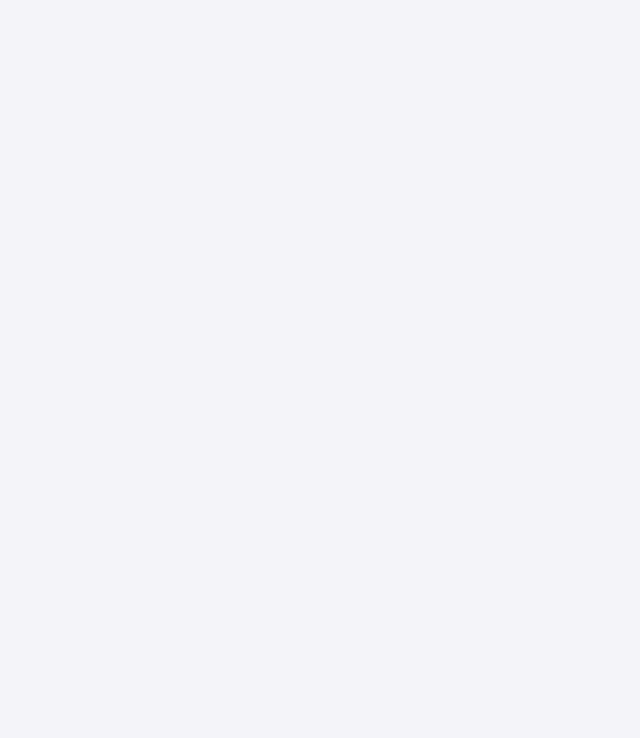
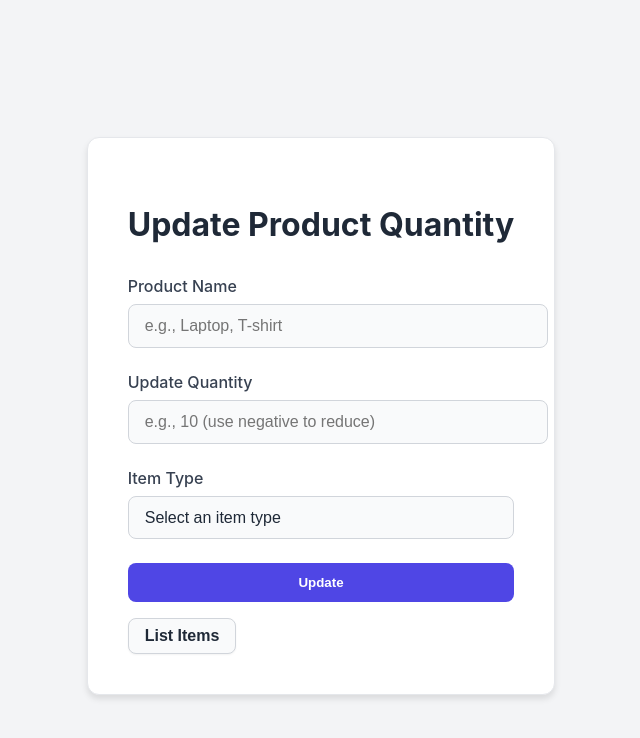
Before and after one commit to naresh-2026/warehouseProducts, a React (Create React App) app in the folder frontend/: page /updateform in a window 1280 px wide. Before the commit this address had no page. Shown: the top 738 px of the page, without its empty margins (319-959 px from the left). Built offline with nearby package versions, Linux system fonts and the light colour scheme.

Commit message:
provided with update and delte options

```diff
--- a/frontend/src/App.js
+++ b/frontend/src/App.js
@@ -30,6 +30,7 @@ import LoginPage from './LoginPage';
 import SignupPage from './SignupPage';
 import ProductForm from './ProductForm';
 import ProductList from './ProductList';
+import UpdateForm from './UpdateForm';
 
 function App() {
   return (
@@ -39,6 +40,7 @@ function App() {
         <Route path="/signup" element={<SignupPage />} />
         <Route path="/productform" element={<ProductForm />} />
         <Route path="/productlist" element={<ProductList />} />
+        <Route path="/updateform" element={<UpdateForm />} />
         <Route path="/" element={<LoginPage />} /> {/* Optional: default route */}
       </Routes>
     </BrowserRouter>
--- a/frontend/src/ProductForm.jsx
+++ b/frontend/src/ProductForm.jsx
@@ -74,6 +74,10 @@ const ProductForm = () => {
 
   const handleNavigateToList = () => {
     navigate('/ProductList', { state: { username } });
+  };
+
+  const handleNavigateToUpdate = () => {
+    navigate('/UpdateForm', { state: { username } });
   };
 
   return (
@@ -163,7 +167,13 @@ const ProductForm = () => {
         >
             List Items
         </button>
-
+        <button
+            type="button"
+            onClick={handleNavigateToUpdate}
+            className="list-items-button"
+        >
+            update items
+        </button>
         {message && (
           <div
             className={`message-display ${
--- /dev/null
+++ b/frontend/src/UpdateForm.css
@@ -0,0 +1,133 @@
+body, html, #root {
+  height: 100%;
+  margin: 0;
+  font-family: 'Inter', sans-serif;
+  background-color: #f3f4f6;
+}
+
+.container {
+  display: flex;
+  justify-content: center;
+  align-items: center;
+  min-height: 100vh;
+  padding: 1rem;
+}
+
+.update-form-card {
+  background-color: #ffffff;
+  padding: 2.5rem;
+  border-radius: 0.75rem;
+  box-shadow: 0 4px 6px rgba(0, 0, 0, 0.1);
+  width: 90%;
+  max-width: 500px;
+  border: 1px solid #e5e7eb;
+}
+
+.form-title {
+  font-size: 2rem;
+  font-weight: bold;
+  text-align: center;
+  color: #1f2937;
+  margin-bottom: 2rem;
+}
+
+.form-group {
+  margin-bottom: 1.5rem;
+}
+
+.form-label {
+  display: block;
+  font-weight: 500;
+  color: #374151;
+  margin-bottom: 0.5rem;
+}
+
+.form-input, .form-select {
+  display: block;
+  width: 100%;
+  padding: 0.75rem 1rem;
+  border: 1px solid #d1d5db;
+  border-radius: 0.5rem;
+  font-size: 1rem;
+  color: #1f2937;
+  background-color: #f9fafb;
+  transition: border-color 0.2s, box-shadow 0.2s;
+  -webkit-appearance: none;
+  -moz-appearance: none;
+  appearance: none;
+}
+
+.form-input:focus, .form-select:focus {
+  outline: none;
+  border-color: #4f46e5;
+  box-shadow: 0 0 0 3px rgba(79, 70, 229, 0.2);
+}
+
+.form-select {
+  cursor: pointer;
+}
+
+.update-button {
+  display: block;
+  width: 100%;
+  padding: 0.75rem;
+  background-color: #4f46e5;
+  color: white;
+  font-weight: bold;
+  border: none;
+  border-radius: 0.5rem;
+  cursor: pointer;
+  transition: background-color 0.2s;
+}
+
+.update-button:hover {
+  background-color: #4338ca;
+}
+
+.update-button:disabled {
+  background-color: #9ca3af;
+  cursor: not-allowed;
+}
+
+.message-display {
+  text-align: center;
+  margin-top: 1.5rem;
+  padding: 1rem;
+  border-radius: 0.5rem;
+  font-weight: 500;
+  box-shadow: 0 1px 3px rgba(0, 0, 0, 0.1);
+}
+
+.message-success {
+  background-color: #d1fae5;
+  color: #065f46;
+}
+
+.message-error {
+  background-color: #fee2e2;
+  color: #b91c1c;
+}
+
+.list-items-button {
+  display: inline-block;
+  padding: 0.5rem 1rem;
+  margin-top: 1rem;
+  border: 1px solid #d1d5db;
+  border-radius: 0.5rem;
+  background-color: #f9fafb;
+  color: #1f2937;
+  font-size: 1rem;
+  font-weight: bold;
+  cursor: pointer;
+  transition: background-color 0.2s, color 0.2s;
+  box-shadow: 0 1px 2px rgba(0, 0, 0, 0.05);
+}
+
+.list-items-button:hover {
+  background-color: #4f46e5;
+  color: white;
+}
+
+.list-items-button:active {
+  background-color: #4338ca;
+}
--- /dev/null
+++ b/frontend/src/UpdateForm.jsx
@@ -0,0 +1,155 @@
+import React, { useState } from 'react';
+import { useLocation, useNavigate } from "react-router-dom";
+import './UpdateForm.css'; // Import the CSS file
+import API_BASE_URL from "./config";
+
+const UpdateForm = () => {
+    const location = useLocation();
+    const navigate = useNavigate();
+    const { username } = location.state || {}; // Get username from navigation state
+
+    const [productName, setProductName] = useState('');
+    const [quantityToUpdate, setQuantityToUpdate] = useState('');
+    const [itemType, setItemType] = useState('');
+
+    const [isLoading, setIsLoading] = useState(false);
+    const [message, setMessage] = useState(null);
+
+    // Hardcoded item types as requested
+    const itemTypes = ['Electronics', 'Books', 'Apparel', 'Home Goods', 'Others'];
+
+    const handleSubmit = async (e) => {
+        e.preventDefault();
+
+        // Check if all required fields are filled
+        if (!productName || !quantityToUpdate || !itemType) {
+            setMessage({ type: 'error', text: 'All fields are required.' });
+            return;
+        }
+
+        // New validation: Check if quantity to update is a number greater than 0
+        if (isNaN(Number(quantityToUpdate)) || Number(quantityToUpdate) === 0) {
+            setMessage({ type: 'error', text: 'Quantity to update must be a non-zero number.' });
+            return;
+        }
+
+        // Set loading state and clear previous messages
+        setIsLoading(true);
+        setMessage(null);
+
+        // Create the data object to send to the backend
+        const updateData = {
+            username,
+            productName,
+            quantity: Number(quantityToUpdate), // Use a new key for the update quantity
+            itemType,
+        };
+
+        try {
+            // Send the data to the backend endpoint
+            const response = await fetch(`${API_BASE_URL}/api/update-product`, {
+                method: 'PUT', // Use PUT for updates
+                headers: {
+                    'Content-Type': 'application/json',
+                },
+                body: JSON.stringify(updateData),
+            });
+
+            // Check if the response was successful
+            if (response.ok) {
+                const data = await response.json();
+                setMessage({ type: 'success', text: data.message || 'Product updated successfully!' });
+            } else {
+                const errorData = await response.json();
+                setMessage({ type: 'error', text: errorData.message || 'Failed to update product.' });
+            }
+        } catch (error) {
+            // Handle network errors
+            console.error('Network error:', error);
+            setMessage({ type: 'error', text: 'Could not connect to the server. Please try again.' });
+        } finally {
+            // Reset loading state after the request is complete
+            setIsLoading(false);
+        }
+    };
+
+    const handleNavigateToList = () => {
+        navigate('/ProductList', { state: { username } });
+    };
+
+    return (
+        <div className="container">
+            <div className="update-form-card">
+                <h2 className="form-title">Update Product Quantity</h2>
+
+                <form onSubmit={handleSubmit}>
+                    <div className="form-group">
+                        <label htmlFor="productName" className="form-label">Product Name</label>
+                        <input
+                            type="text"
+                            id="productName"
+                            value={productName}
+                            onChange={(e) => setProductName(e.target.value)}
+                            required
+                            className="form-input"
+                            placeholder="e.g., Laptop, T-shirt"
+                        />
+                    </div>
+
+                    <div className="form-group">
+                        <label htmlFor="quantityToUpdate" className="form-label">Update Quantity</label>
+                        <input
+                            type="number"
+                            id="quantityToUpdate"
+                            value={quantityToUpdate}
+                            onChange={(e) => setQuantityToUpdate(e.target.value)}
+                            required
+                            className="form-input"
+                            placeholder="e.g., 10 (use negative to reduce)"
+                        />
+                    </div>
+
+                    <div className="form-group">
+                        <label htmlFor="itemType" className="form-label">Item Type</label>
+                        <select
+                            id="itemType"
+                            value={itemType}
+                            onChange={(e) => setItemType(e.target.value)}
+                            required
+                            className="form-select"
+                        >
+                            <option value="" disabled>Select an item type</option>
+                            {itemTypes.map((type, index) => (
+                                <option key={index} value={type}>{type}</option>
+                            ))}
+                        </select>
+                    </div>
+
+                    <button
+                        type="submit"
+                        className="update-button"
+                        disabled={isLoading}
+                    >
+                        {isLoading ? 'Updating...' : 'Update'}
+                    </button>
+                </form>
+
+                {message && (
+                    <div
+                        className={`message-display ${
+                            message.type === 'success' ? 'message-success' : 'message-error'
+                        }`}
+                    >
+                        {message.text}
+                    </div>
+                )}
+            <button className="list-items-button" onClick={handleNavigateToList}>
+              List Items
+            </button>
+            </div>
+
+        </div>
+    );
+};
+
+export default UpdateForm;
```
Also changed, not shown: 1 other file (tests, documents, lock files or other folders).
